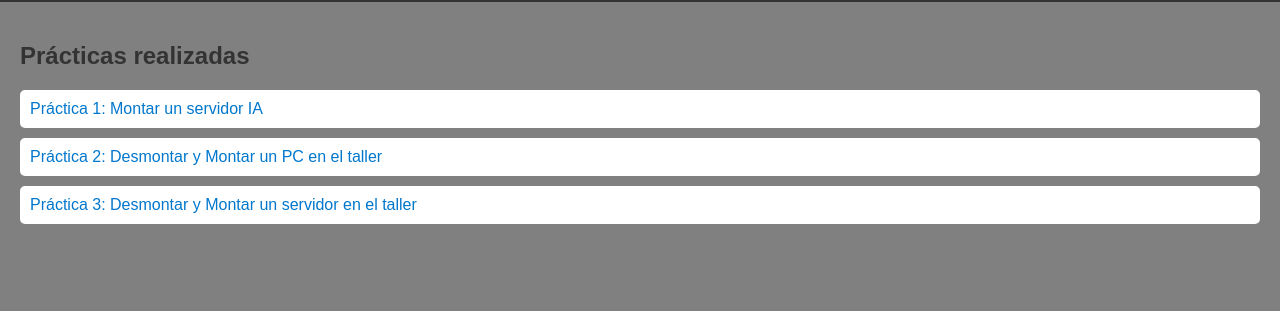
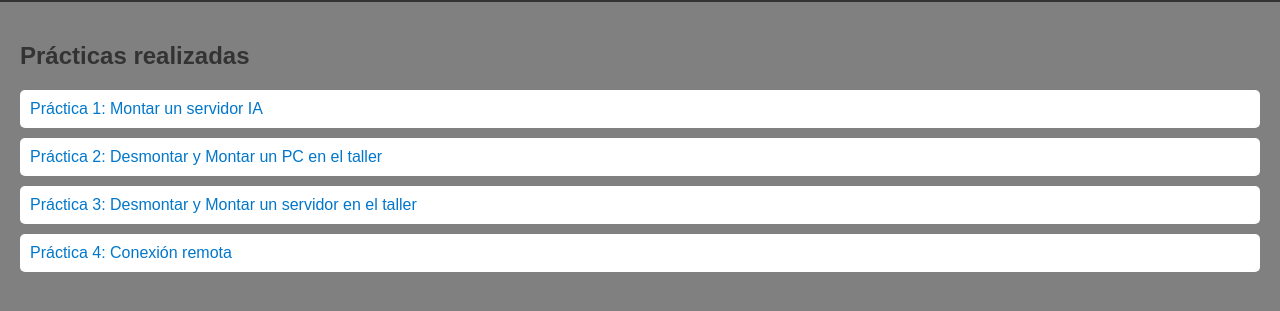
Before and after one commit to Sergio-rubi0/2asirAFH2526, a plain HTML site: page index.html in a window 1280 px wide. Shown: the part 287-598 px from the top of the page. Drawn offline with Linux system fonts and the light colour scheme.

Commit message:
Update index.html

```diff
--- a/index.html
+++ b/index.html
@@ -60,6 +60,7 @@
       <li><a href="PDF/Desmontar y Montar un PC en el taller_compressed-1.pdf">Práctica 1: Montar un servidor IA</a></li>
       <li><a href="PDF/Desmontar y Montar un servidor en el taller_compressed.pdf">Práctica 2: Desmontar y Montar un PC en el taller</a></li>
       <li><a href="PDF/PRÁCTICA MONTAJE_compressed.pdf">Práctica 3: Desmontar y Montar un servidor en el taller</a></li>
+      <li><a href="">Práctica 4: Conexión remota</a></li>
     </ul>
   </main>
 </body>
```
